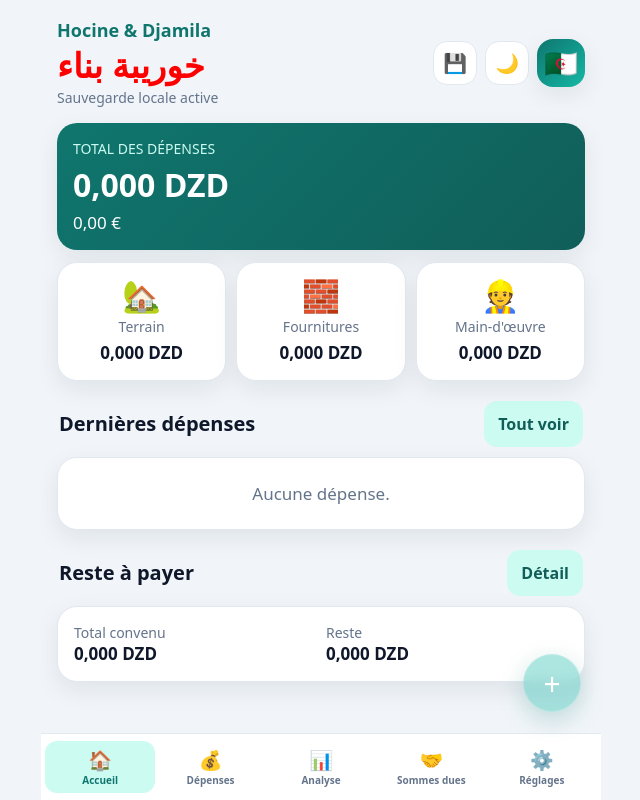
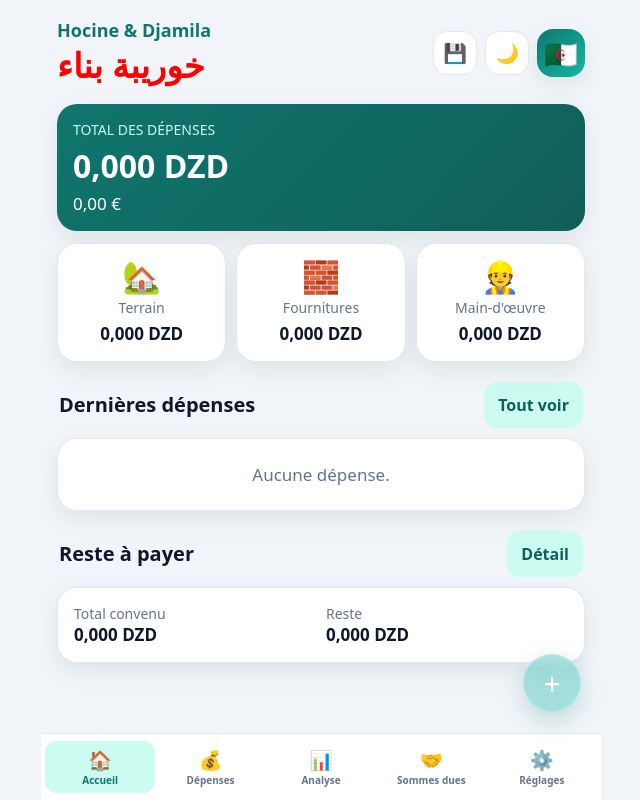
Before and after one commit to hmezoughi4/DarFiKhoriba, a plain HTML site: page index.html in a window 1280 px wide. Shown: the whole page, without its empty margins (319-959 px from the left). Drawn offline with Linux system fonts and the light colour scheme.

Commit message:
Update index.html

```diff
--- a/index.html
+++ b/index.html
@@ -256,7 +256,7 @@ html[data-theme="dark"] .floating-button {
       <div>
         <div class="eyebrow">Hocine &amp; Djamila</div>
         <div class="arabe">خوريبة بناء</div>
-        <div class="small muted" id="saveStatus">Sauvegarde locale active</div>
+      <!--  <div class="small muted" id="saveStatus">Sauvegarde locale active</div> -->
       </div>
       <div class="top-actions"><button class="quick-export-button" id="quickExportJson" type="button" aria-label="Exporter rapidement la sauvegarde JSON" title="Sauvegarde JSON rapide">💾</button><button class="theme-button" id="themeToggle" type="button" aria-label="Basculer mode clair ou sombre">🌙</button><div class="logo" aria-label="Algérie">🇩🇿</div></div>
     </header>
```
